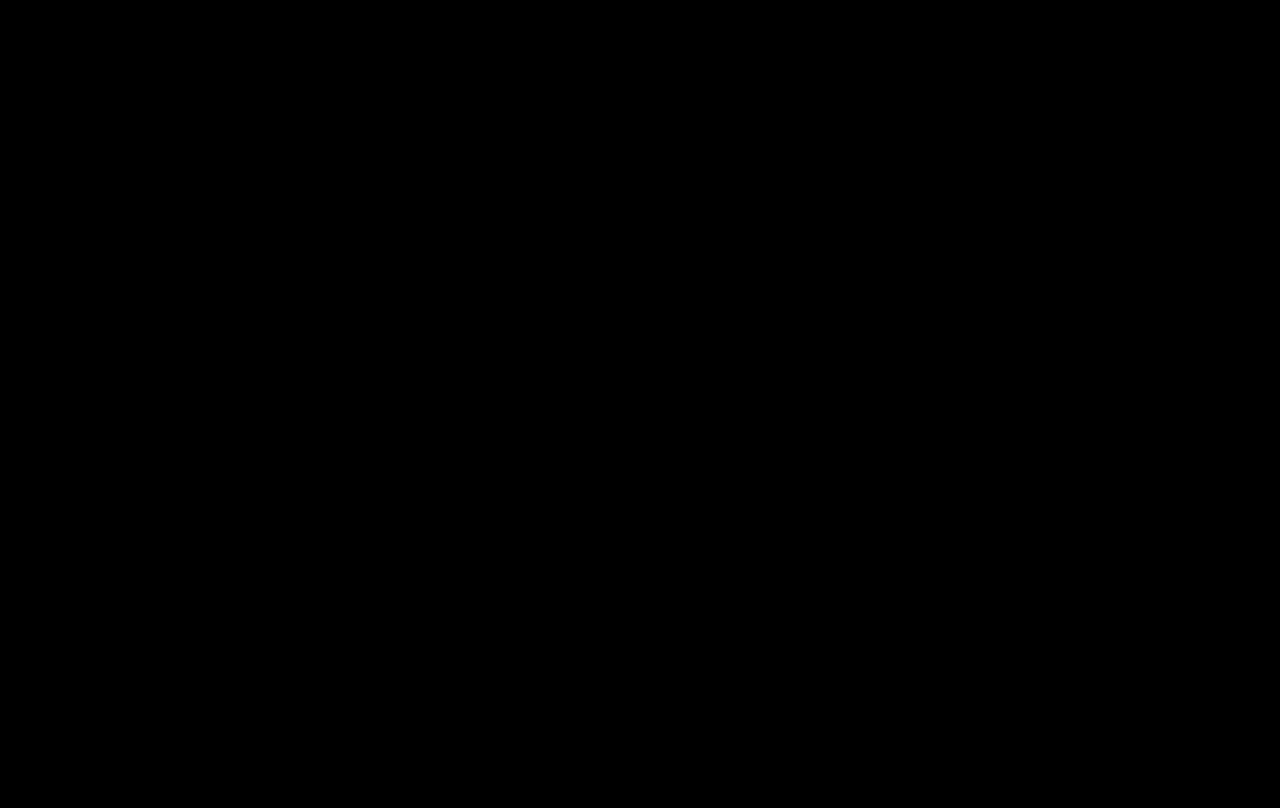
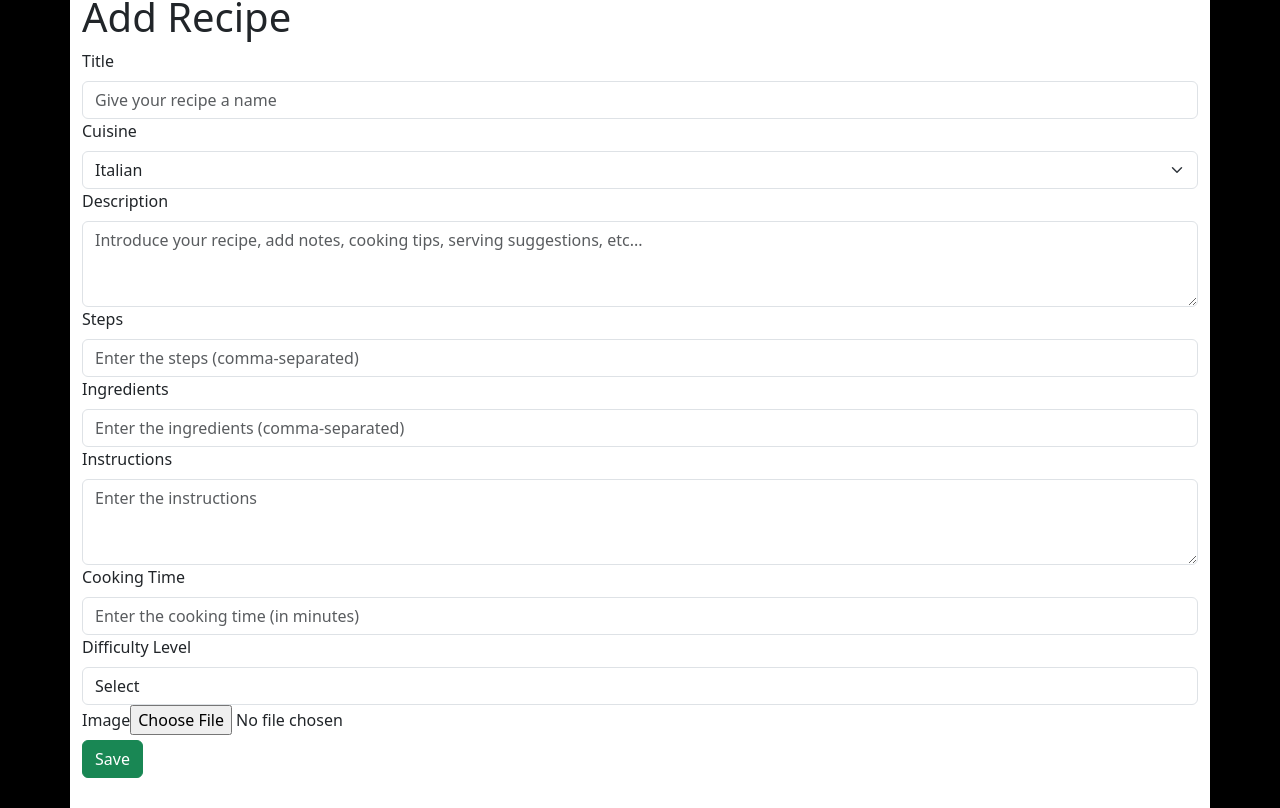
Before and after one commit to gaurav1954/CookConnect, a React (Vite) app in the folder frontend/: page /new in a window 1280 px wide. Before the commit this address had no page. Built offline with nearby package versions, Linux system fonts and the light colour scheme.

Commit message:
added newRecipe form

```diff
--- a/frontend/package.json
+++ b/frontend/package.json
@@ -11,7 +11,9 @@
   },
   "dependencies": {
     "axios": "^1.6.7",
+    "bootstrap": "^5.3.3",
     "react": "^18.2.0",
+    "react-bootstrap": "^2.10.1",
     "react-dom": "^18.2.0",
     "react-router-dom": "^6.22.1"
   },
--- a/frontend/src/App.jsx
+++ b/frontend/src/App.jsx
@@ -2,6 +2,7 @@ import React from 'react';
 import { BrowserRouter as Router, Routes, Route } from 'react-router-dom';
 import SignUp from "./components/SignUP";
 import Login from "./components/LogIn";
+import RecipeForm from './components/RecipeForm';
 
 export default function App() {
   return (
@@ -9,6 +10,7 @@ export default function App() {
       <Routes>
         <Route path="/signup" element={<SignUp />} />
         <Route path="/login" element={<Login />} />
+        <Route path="/new" element={<RecipeForm />} />
       </Routes>
     </Router>
   );
--- /dev/null
+++ b/frontend/src/components/RecipeForm.jsx
@@ -0,0 +1,130 @@
+import 'bootstrap/dist/css/bootstrap.min.css';
+import { useState } from "react";
+import { Form, Button } from 'react-bootstrap';
+import axios from 'axios';
+
+const RecipeForm = () => {
+    const [formData, setFormData] = useState({
+        title: '',
+        cuisine: 'italian', // Defaulting to Italian cuisine
+        description: '',
+        steps: [],
+        ingredients: [],
+        instructions: '',
+        cookingTime: '',
+        difficultyLevel: '',
+        image: null // Initialize image as null
+    });
+
+    const handleChange = (e) => {
+        const { name, value } = e.target;
+        setFormData({ ...formData, [name]: value });
+    };
+
+    const handleImageChange = (e) => {
+        const file = e.target.files[0];
+        setFormData({ ...formData, image: file });
+    };
+
+    const handleSubmit = async (e) => {
+        e.preventDefault();
+        const formDataToSend = new FormData();
+
+        // Append form data fields
+        for (const key in formData) {
+            formDataToSend.append(key, formData[key]);
+        }
+        try {
+            const response = await axios.post('http://localhost:8000/recipes/create', formDataToSend, {
+                headers: {
+                    'Content-Type': 'multipart/form-data'
+                }
+            });
+            if (response.status === 200) {
+                alert("Recipe created successfully!");
+                setFormData({
+                    title: '',
+                    cuisine: 'italian',
+                    description: '',
+                    steps: [],
+                    ingredients: [],
+                    instructions: '',
+                    cookingTime: '',
+                    difficultyLevel: '',
+                    image: null
+                });
+            } else {
+                alert("Failed to create recipe.");
+            }
+        } catch (error) {
+            console.error('Error:', error);
+            alert("An error occurred while creating recipe.");
+        }
+    };
+
+    const handleSave = () => {
+        if (window.confirm("Are you sure you want to create a recipe?")) {
+            handleSubmit();
+        }
+    };
+
+    return (
+        <div className="container">
+            <h1>Add Recipe</h1>
+            <Form onSubmit={handleSubmit}>
+                <Form.Group controlId="title">
+                    <Form.Label>Title</Form.Label>
+                    <Form.Control type="text" name="title" value={formData.title} onChange={handleChange} placeholder="Give your recipe a name" />
+                </Form.Group>
+                <Form.Group controlId="cuisine">
+                    <Form.Label>Cuisine</Form.Label>
+                    <Form.Select name="cuisine" value={formData.cuisine} onChange={handleChange}>
+                        <option value="italian">Italian</option>
+                        <option value="chinese">Chinese</option>
+                        <option value="mexican">Mexican</option>
+                        <option value="thai">Thai</option>
+                        <option value="japanese">Japanese</option>
+                        <option value="north-indian">North Indian</option>
+                        <option value="south-indian">South Indian</option>
+                    </Form.Select>
+                </Form.Group>
+                <Form.Group controlId="description">
+                    <Form.Label>Description</Form.Label>
+                    <Form.Control as="textarea" rows={3} name="description" value={formData.description} onChange={handleChange} placeholder="Introduce your recipe, add notes, cooking tips, serving suggestions, etc..." />
+                </Form.Group>
+                <Form.Group controlId="steps">
+                    <Form.Label>Steps</Form.Label>
+                    <Form.Control type="text" name="steps" value={formData.steps} onChange={handleChange} placeholder="Enter the steps (comma-separated)" />
+                </Form.Group>
+                <Form.Group controlId="ingredients">
+                    <Form.Label>Ingredients</Form.Label>
+                    <Form.Control type="text" name="ingredients" value={formData.ingredients} onChange={handleChange} placeholder="Enter the ingredients (comma-separated)" />
+                </Form.Group>
+                <Form.Group controlId="instructions">
+                    <Form.Label>Instructions</Form.Label>
+                    <Form.Control as="textarea" rows={3} name="instructions" value={formData.instructions} onChange={handleChange} placeholder="Enter the instructions" />
+                </Form.Group>
+                <Form.Group controlId="cookingTime">
+                    <Form.Label>Cooking Time</Form.Label>
+                    <Form.Control type="number" name="cookingTime" value={formData.cookingTime} onChange={handleChange} placeholder="Enter the cooking time (in minutes)" />
+                </Form.Group>
+                <Form.Group controlId="difficultyLevel">
+                    <Form.Label>Difficulty Level</Form.Label>
+                    <Form.Control as="select" name="difficultyLevel" value={formData.difficultyLevel} onChange={handleChange}>
+                        <option value="">Select</option>
+                        <option value="Easy">Easy</option>
+                        <option value="Moderate">Moderate</option>
+                        <option value="Difficult">Difficult</option>
+                    </Form.Control>
+                </Form.Group>
+                <Form.Group controlId="image">
+                    <Form.Label>Image</Form.Label>
+                    <input type="file" name="image" onChange={handleImageChange} />
+                </Form.Group>
+                <Button variant="success" type="submit" onClick={handleSave}>Save</Button>
+            </Form>
+        </div>
+    );
+};
+
+export default RecipeForm;
```
Also changed, not shown: 1 other file (tests, documents, lock files or other folders).
